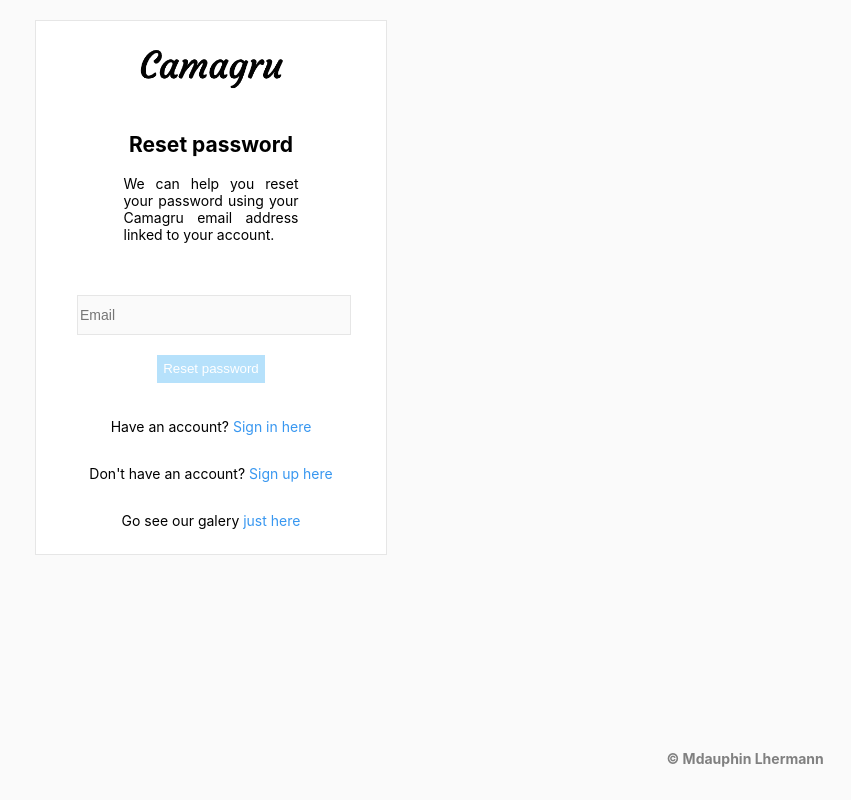
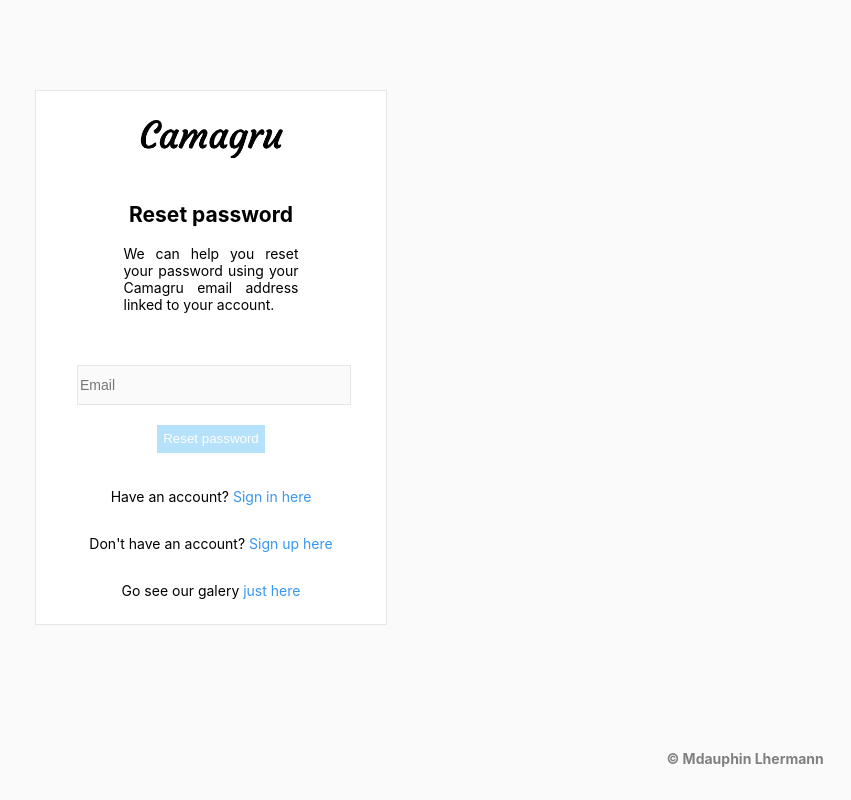
Before and after one commit to MaximeDauphinot/Camagru-1, a PHP site: page /php/forgot_password.php in a window 1280 px wide. Shown: the whole page, without its empty margins (429-1280 px from the left). Run offline with PHP 8.4, Linux system fonts and the light colour scheme.

```diff
--- a/css/forgot_password.css
+++ b/css/forgot_password.css
@@ -14,7 +14,7 @@ body{
     margin:0;
     width:100vw;
     overflow:hidden;
-    margin-top: 20px;
+    margin-top: 90px;
 }
 
 h2 {
```
